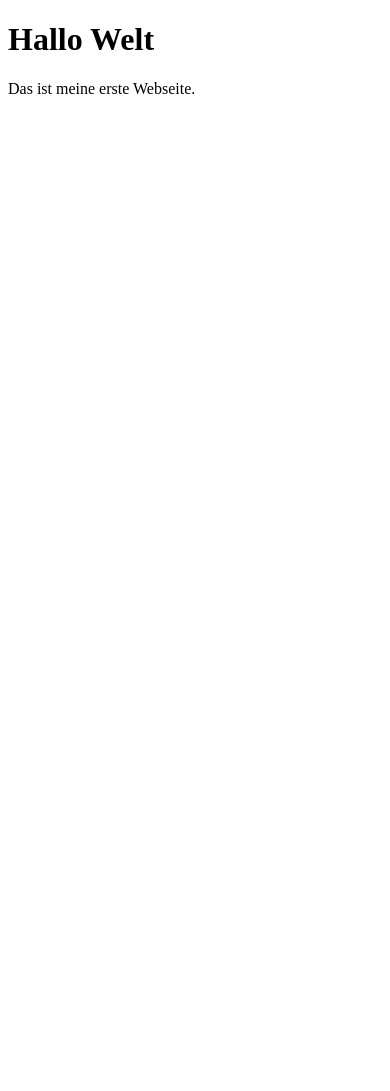
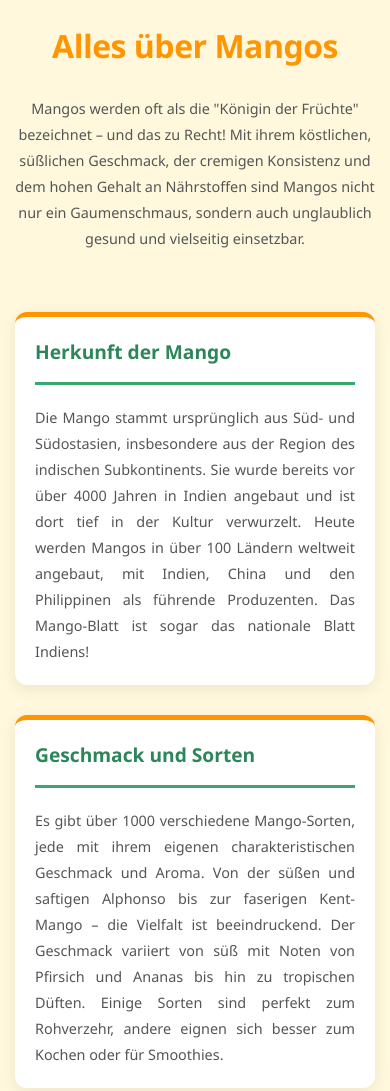
Before and after one commit to w96d6m4v9s-rgb/meine-Website, a plain HTML site: page index.html in a window 390 px wide. Shown: the top 1091 px of the page. Before the commit the page ends 844 px from the top, so only its background shows below. Drawn offline with Linux system fonts and the light colour scheme.

Commit message:
Rebuild website with Mango theme and new design
- Create new index.html with Mango theme structure
- Add three info sections: origin, taste/varieties, health benefits
- Create style.css with tropical design
- Use cream background with mango-orange and green accents
- Implement card-based layout with responsive design
- Modern sans-serif typography with good spacing

```diff
--- a/index.html
+++ b/index.html
@@ -1,8 +1,40 @@
-<!doctype html>
-<html>
-  <head><title>Meine Seite</title></head>
-  <body>
-    <h1>Hallo Welt</h1>
-    <p>Das ist meine erste Webseite.</p>
-  </body>
+<!DOCTYPE html>
+<html lang="de">
+<head>
+    <meta charset="UTF-8">
+    <meta name="viewport" content="width=device-width, initial-scale=1.0">
+    <title>Alles über Mangos</title>
+    <link rel="stylesheet" href="style.css">
+</head>
+<body>
+    <main class="container">
+        <header>
+            <h1>Alles über Mangos</h1>
+            <p class="intro">Mangos werden oft als die "Königin der Früchte" bezeichnet – und das zu Recht! Mit ihrem köstlichen, süßlichen Geschmack, der cremigen Konsistenz und dem hohen Gehalt an Nährstoffen sind Mangos nicht nur ein Gaumenschmaus, sondern auch unglaublich gesund und vielseitig einsetzbar.</p>
+        </header>
+
+        <section class="cards">
+            <article class="card">
+                <div class="card-header">
+                    <h2>Herkunft der Mango</h2>
+                </div>
+                <p>Die Mango stammt ursprünglich aus Süd- und Südostasien, insbesondere aus der Region des indischen Subkontinents. Sie wurde bereits vor über 4000 Jahren in Indien angebaut und ist dort tief in der Kultur verwurzelt. Heute werden Mangos in über 100 Ländern weltweit angebaut, mit Indien, China und den Philippinen als führende Produzenten. Das Mango-Blatt ist sogar das nationale Blatt Indiens!</p>
+            </article>
+
+            <article class="card">
+                <div class="card-header">
+                    <h2>Geschmack und Sorten</h2>
+                </div>
+                <p>Es gibt über 1000 verschiedene Mango-Sorten, jede mit ihrem eigenen charakteristischen Geschmack und Aroma. Von der süßen und saftigen Alphonso bis zur faserigen Kent-Mango – die Vielfalt ist beeindruckend. Der Geschmack variiert von süß mit Noten von Pfirsich und Ananas bis hin zu tropischen Düften. Einige Sorten sind perfekt zum Rohverzehr, andere eignen sich besser zum Kochen oder für Smoothies.</p>
+            </article>
+
+            <article class="card">
+                <div class="card-header">
+                    <h2>Gesundheitliche Vorteile</h2>
+                </div>
+                <p>Mangos sind vollgepackt mit wichtigen Nährstoffen! Sie enthalten große Mengen an Vitamin C, das das Immunsystem stärkt, sowie Vitamin A für die Sehgesundheit. Der hohe Ballaststoffgehalt unterstützt die Verdauung, während die enthaltenen Antioxidantien wie Polyphenole zur Bekämpfung von freien Radikalen beitragen. Mit nur 60 Kalorien pro 100 Gramm sind Mangos auch eine gesunde Frucht für alle, die auf ihre Linie achten.</p>
+            </article>
+        </section>
+    </main>
+</body>
 </html>
--- /dev/null
+++ b/style.css
@@ -0,0 +1,122 @@
+* {
+    margin: 0;
+    padding: 0;
+    box-sizing: border-box;
+}
+
+body {
+    background-color: #FFF8DC;
+    font-family: 'Segoe UI', Tahoma, Geneva, Verdana, sans-serif;
+    color: #333;
+    line-height: 1.6;
+}
+
+.container {
+    max-width: 1000px;
+    margin: 0 auto;
+    padding: 40px 20px;
+}
+
+header {
+    text-align: center;
+    margin-bottom: 60px;
+}
+
+header h1 {
+    font-size: 3.5em;
+    color: #FF9500;
+    margin-bottom: 25px;
+    font-weight: 700;
+    letter-spacing: -0.5px;
+}
+
+header .intro {
+    font-size: 1.1em;
+    color: #555;
+    max-width: 700px;
+    margin: 0 auto;
+    line-height: 1.8;
+    font-weight: 300;
+}
+
+.cards {
+    display: grid;
+    grid-template-columns: repeat(auto-fit, minmax(300px, 1fr));
+    gap: 40px;
+    margin-top: 50px;
+}
+
+.card {
+    background-color: white;
+    border-radius: 12px;
+    padding: 30px;
+    box-shadow: 0 4px 15px rgba(0, 0, 0, 0.08);
+    transition: transform 0.3s ease, box-shadow 0.3s ease;
+    border-top: 5px solid #FF9500;
+}
+
+.card:hover {
+    transform: translateY(-5px);
+    box-shadow: 0 8px 25px rgba(255, 149, 0, 0.15);
+}
+
+.card-header {
+    border-bottom: 3px solid #3BA76D;
+    padding-bottom: 15px;
+    margin-bottom: 20px;
+}
+
+.card-header h2 {
+    font-size: 1.5em;
+    color: #2D8659;
+    font-weight: 600;
+}
+
+.card p {
+    font-size: 0.95em;
+    color: #555;
+    line-height: 1.8;
+    text-align: justify;
+}
+
+/* Responsive Design */
+@media (max-width: 768px) {
+    header h1 {
+        font-size: 2.5em;
+    }
+
+    header .intro {
+        font-size: 1em;
+    }
+
+    .cards {
+        grid-template-columns: 1fr;
+        gap: 30px;
+    }
+
+    .container {
+        padding: 20px 15px;
+    }
+}
+
+@media (max-width: 480px) {
+    header h1 {
+        font-size: 2em;
+    }
+
+    header .intro {
+        font-size: 0.9em;
+    }
+
+    .card {
+        padding: 20px;
+    }
+
+    .card-header h2 {
+        font-size: 1.2em;
+    }
+
+    .card p {
+        font-size: 0.9em;
+    }
+}
```
